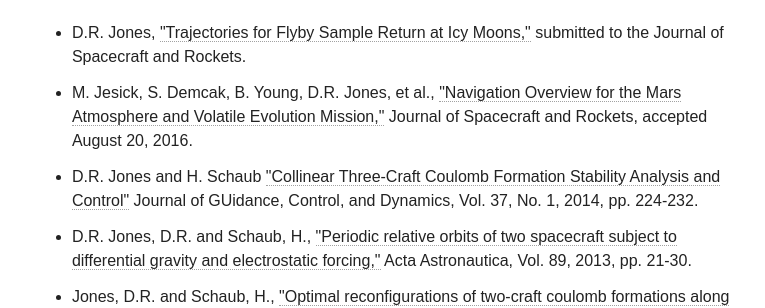
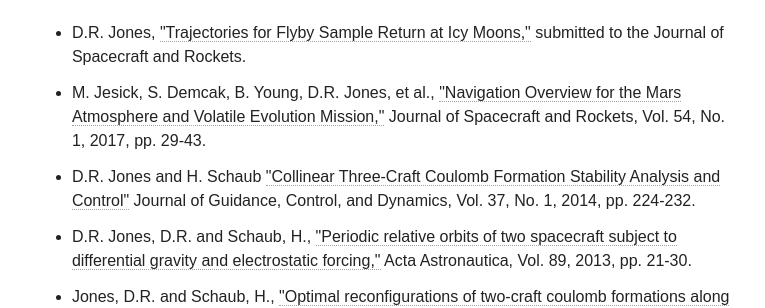
Before and after one commit to drewryanjones/drewryanjones.github.io, a Jekyll site: the page built from research/index.html, in a window 1280 px wide and 900 px high, scrolled down 1175 px. Shown: the part 152-460 px from the top of the window, without its empty margins (254-1019 px from the left). Built offline with Jekyll 4.4.1, drawn with Linux system fonts in a browser that asks for light colours; nearby versions of some CDN libraries.

Commit message:
Add link to Maven journal article

```diff
--- a/research/index.html
+++ b/research/index.html
@@ -34,15 +34,15 @@
         submitted to the Journal of Spacecraft and Rockets.</li>
 
         <li>M. Jesick, S. Demcak, B. Young, D.R. Jones, et al.,
-        <a>
+        <a href="https://arc.aiaa.org/doi/abs/10.2514/1.A33618">
             "Navigation Overview for the Mars Atmosphere and Volatile Evolution
             Mission,"</a>
-        Journal of Spacecraft and Rockets, accepted August 20, 2016.</li>
+        Journal of Spacecraft and Rockets, Vol. 54, No. 1, 2017, pp. 29-43.</li>
 
         <li>D.R. Jones and H. Schaub
         <a href="https://arc.aiaa.org/doi/abs/10.2514/1.60293">
         "Collinear Three-Craft Coulomb Formation Stability Analysis and Control"</a>
-        Journal of GUidance, Control, and Dynamics, Vol. 37, No. 1, 2014, pp. 224-232.</li>
+        Journal of Guidance, Control, and Dynamics, Vol. 37, No. 1, 2014, pp. 224-232.</li>
 
         <li>D.R. Jones, D.R. and Schaub, H.,
         <a href="http://www.sciencedirect.com/science/article/pii/S0094576513001112">
```
